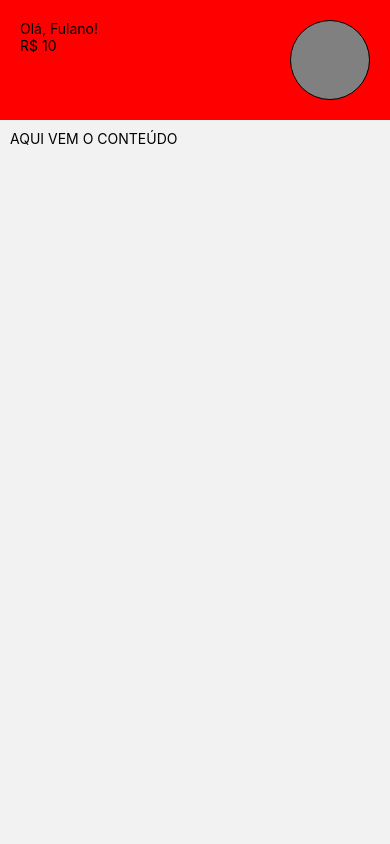
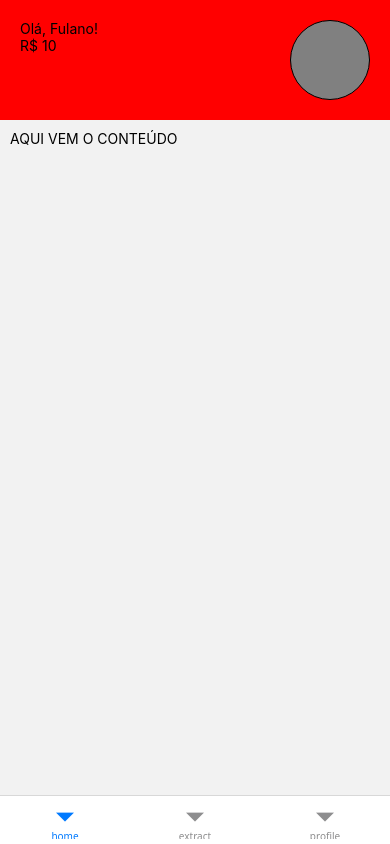
Before and after one commit to lucaslocerqueira/AlyPlusTesteMobile, a React Native app: screen /home in a window 390 px wide. Built offline with nearby package versions, Linux system fonts and the light colour scheme.

Commit message:
Adicionando bottom navigation nas rotas logadas

```diff
--- a/App.tsx
+++ b/App.tsx
@@ -2,13 +2,14 @@ import { StatusBar } from 'expo-status-bar';
 import { StyleSheet, Text, View } from 'react-native';
 import RootNavigation from './src/routes/root-navigation';
 import { NavigationContainer } from '@react-navigation/native';
+import BottomNavigation from './src/routes/bottom-navigation';
 
 export default function App() {
   return (
     <NavigationContainer>
       <RootNavigation />
     </NavigationContainer>
-   );
+  );
 }
 
 const styles = StyleSheet.create({
--- a/package.json
+++ b/package.json
@@ -9,6 +9,7 @@
     "web": "expo start --web"
   },
   "dependencies": {
+    "@react-navigation/bottom-tabs": "^7.2.0",
     "@react-navigation/elements": "^2.2.5",
     "@react-navigation/native": "^7.0.14",
     "@react-navigation/native-stack": "^7.2.0",
--- /dev/null
+++ b/src/pages/extract/index.tsx
@@ -0,0 +1,10 @@
+import React from "react";
+import { Text } from "react-native";
+
+export default function Extract() {
+    return (
+        <>
+            <Text>Hello extract</Text>
+        </>
+    );
+}
--- a/src/pages/home/index.tsx
+++ b/src/pages/home/index.tsx
@@ -1,5 +1,6 @@
 import React from "react";
 import { Image, ScrollView, Text, View } from "react-native";
+import BottomNavigation from "../../routes/bottom-navigation";
 // import Profile from '../../assets/profile.jpg';
 
 
--- /dev/null
+++ b/src/pages/profile/index.tsx
@@ -0,0 +1,10 @@
+import React from "react";
+import { Text } from "react-native";
+
+export default function Profile() {
+    return (
+        <>
+            <Text>Hello profile</Text>
+        </>
+    );
+}
--- /dev/null
+++ b/src/routes/bottom-navigation.tsx
@@ -0,0 +1,19 @@
+import { createBottomTabNavigator } from "@react-navigation/bottom-tabs";
+import React from "react";
+import Home from "../pages/home";
+import Extract from "../pages/extract";
+import Profile from "../pages/profile";
+import { NavigationContainer } from "@react-navigation/native";
+
+const Tab = createBottomTabNavigator();
+
+export default function BottomNavigation() {
+
+    return (
+        <Tab.Navigator initialRouteName="home">
+            <Tab.Screen name="home" component={Home} options={{ headerShown: false }} />
+            <Tab.Screen name="extract" component={Extract} options={{ headerShown: false }} />
+            <Tab.Screen name="profile" component={Profile} options={{ headerShown: false }} />
+        </Tab.Navigator>
+    );
+}
--- a/src/routes/root-navigation.tsx
+++ b/src/routes/root-navigation.tsx
@@ -3,16 +3,19 @@ import Login from '../pages/login';
 import { createNativeStackNavigator } from '@react-navigation/native-stack';
 import Register from '../pages/register';
 import Home from '../pages/home';
+import BottomNavigation from './bottom-navigation';
 
 const Stack = createNativeStackNavigator();
 
 export default function RootNavigation() {
     return (
-        <Stack.Navigator initialRouteName='login'>
-            <Stack.Screen name="login" component={Login} options={{ headerShown: false }} />
-            <Stack.Screen name="register" component={Register} options={{ headerShown: false }} />
-            <Stack.Screen name="home" component={Home} options={{ headerShown: false }} />
-        </Stack.Navigator>
+        <>
+            <Stack.Navigator initialRouteName='login'>
+                <Stack.Screen name="login" component={Login} options={{ headerShown: false }} />
+                <Stack.Screen name="register" component={Register} options={{ headerShown: false }} />
+                <Stack.Screen name="home" component={BottomNavigation} options={{ headerShown: false }} />
+            </Stack.Navigator>
+        </>
     );
 
 }
--- a/tsconfig.json
+++ b/tsconfig.json
@@ -1,6 +1,7 @@
 {
   "extends": "expo/tsconfig.base",
   "compilerOptions": {
-    "strict": true
+    "strict": true,
+    "noImplicitAny": false
   }
 }
```
Also changed, not shown: 1 other file (tests, documents, lock files or other folders).
